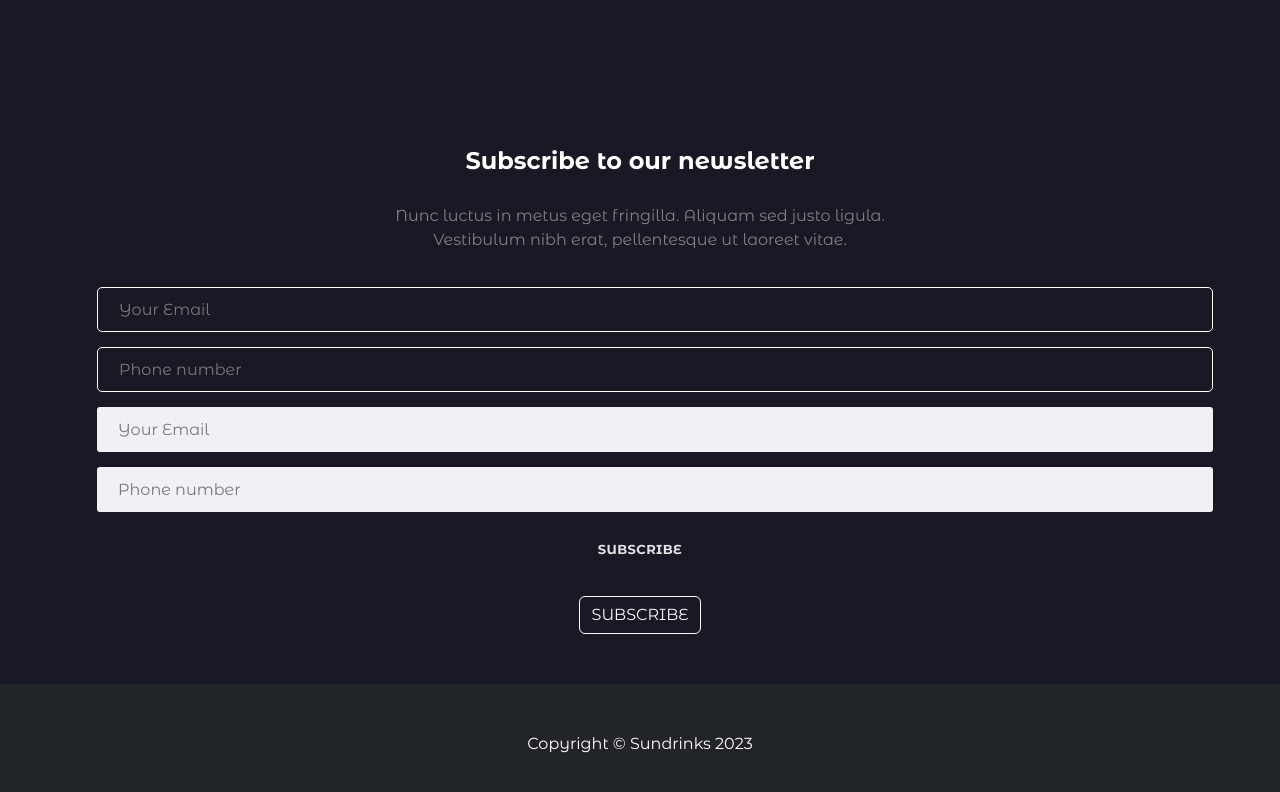
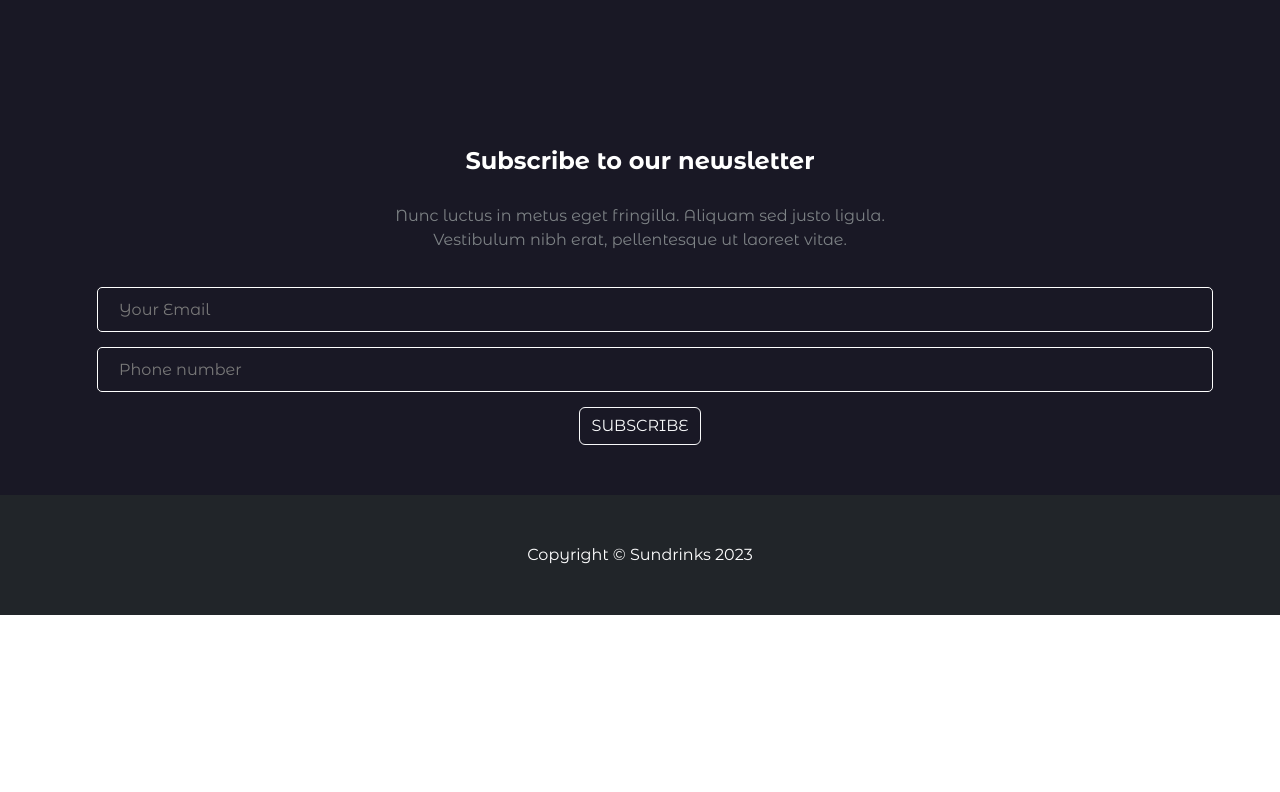
Before and after one commit to GaredJr/Sundrinks, a plain HTML site: page index.html in a window 1280 px wide. Shown: the part 1193-1985 px from the top of the page. After the commit the page ends 1808 px from the top, so only its background shows below. Drawn offline with nearby package versions, Linux system fonts and the light colour scheme.

Commit message:
Update index.html

```diff
--- a/index.html
+++ b/index.html
@@ -303,11 +303,6 @@
             <form class="form-inline" method="post">
                 <div class="form-group"><input class="form-control inp-outline-light bg-transparent" type="email" name="email" placeholder="Your Email"></div>
                 <div class="form-group"><input class="form-control inp-outline-light bg-transparent" type="tel" name="tel" placeholder="Phone number"></div>
-                <div class="form-group"><input class="form-control" type="email" name="email" placeholder="Your Email"></div>
-                <div class="form-group"><input class="form-control" type="tel" name="tel" placeholder="Phone number"></div>
-                <div class="form-group p-4 pt-0 border-top-0 bg-transparent">
-                <div class="text-center"><a class="btn btn-outline-light mt-auto" href="#">SUBSCRIBE</a></div>
-                </div>
             </form>
             <div class="text-center"><a class="btn btn-outline-light mt-auto" href="#">SUBSCRIBE</a></div>
         </div>
```
